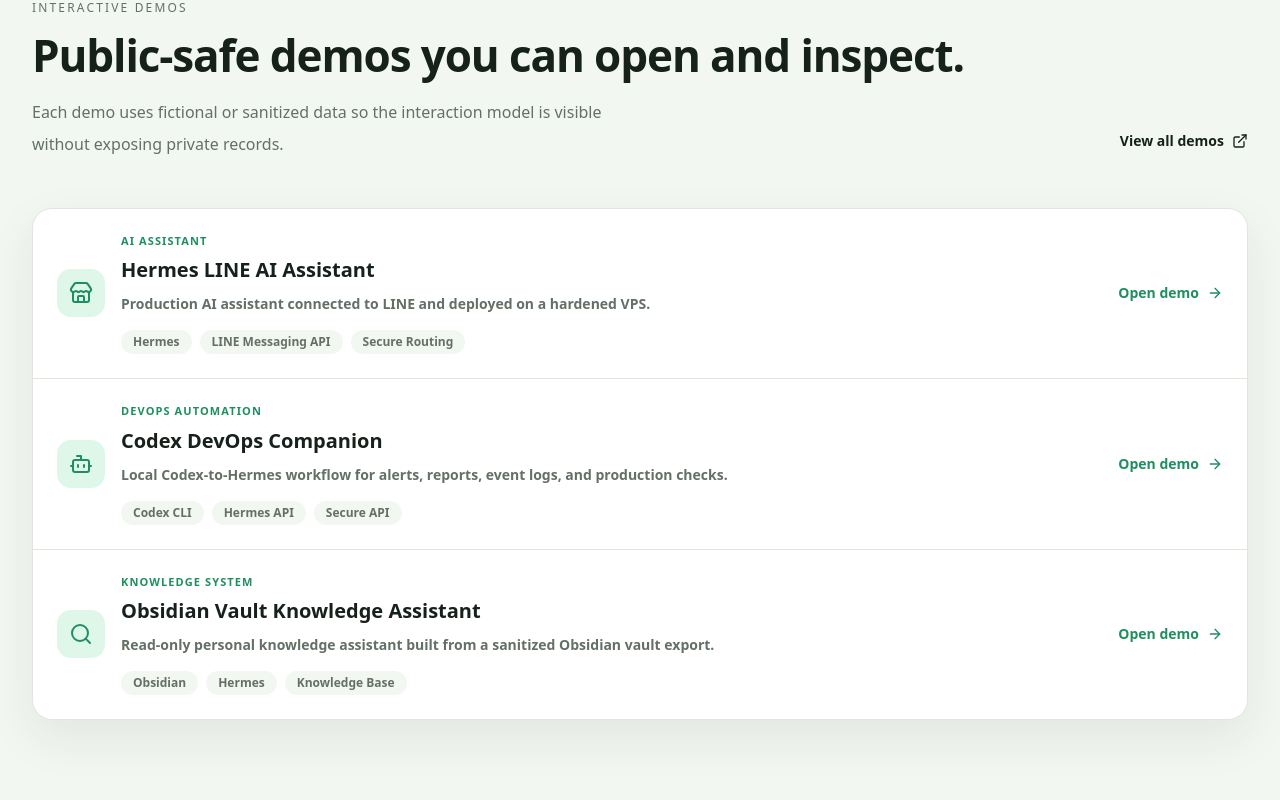
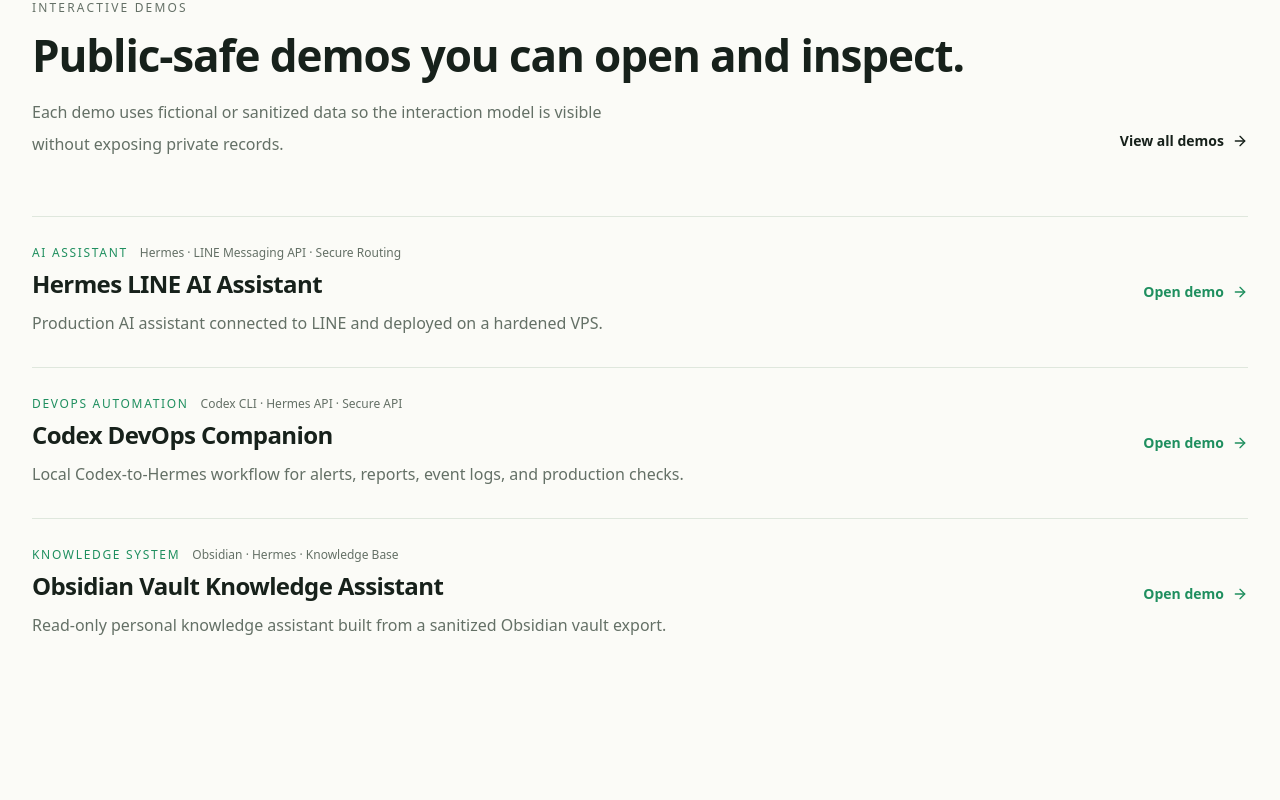
Before and after one commit to Manchinn/Portfolio, a Next.js app: page / in a window 1280 px wide. Shown: the part 2620-3420 px from the top of the page. Built offline with nearby package versions, Linux system fonts and the light colour scheme.

Commit message:
refactor: lighten interactive demos into a clean divided list

```diff
--- a/src/components/portfolio-saas/SaasHome.tsx
+++ b/src/components/portfolio-saas/SaasHome.tsx
@@ -5,12 +5,9 @@
   Bot,
   Boxes,
   Code2,
-  ExternalLink,
   Mail,
   MapPin,
-  Search,
   ShieldCheck,
-  Store,
 } from 'lucide-react'
 import { profile, profileCommon, projects } from '@/data/portfolio'
 import type { Language, Project } from '@/data/types'
@@ -158,7 +155,6 @@
   },
 }
 
-const demoIcons = [Store, Bot, Search]
 const capabilityIcons = [Bot, Boxes, Code2, ShieldCheck]
 const capabilityTones = ['mint', 'cream', 'lilac', 'coral'] as const
 
@@ -302,44 +298,41 @@
 
 function InteractiveDemos({ c, projects: demoProjects }: { c: LocalCopy; projects: Project[] }) {
   return (
-    <SaasSection id="demos" className="bg-saas-surface-soft">
+    <SaasSection id="demos">
       <SaasHeader
         eyebrow={c.demosEyebrow}
         title={c.demosTitle}
         subtitle={c.demosSubtitle}
         align="split"
         rightSlot={
-          <SaasButton href="/demos" variant="secondary" icon={<ExternalLink className="h-4 w-4" />}>
+          <SaasButton href="/demos" variant="secondary" icon={<ArrowRight className="h-4 w-4" />}>
             {c.viewDemos}
           </SaasButton>
         }
       />
-      <div className="mt-12 overflow-hidden rounded-[20px] border border-saas-line bg-white shadow-saas-md">
-        {demoProjects.map((project, index) => {
-          const Icon = demoIcons[index] ?? Store
-          return (
-            <div key={project.id} className="grid gap-4 border-b border-saas-line p-5 last:border-b-0 sm:p-6 lg:grid-cols-[auto_minmax(0,1fr)_auto] lg:items-center">
-              <div className="flex h-12 w-12 shrink-0 items-center justify-center rounded-[14px] bg-saas-mint text-saas-green">
-                <Icon className="h-6 w-6" />
+      <div className="mt-14 divide-y divide-saas-line border-t border-saas-line">
+        {demoProjects.map((project) => (
+          <a
+            key={project.id}
+            href={project.demo}
+            className="group grid gap-3 py-7 transition lg:grid-cols-[minmax(0,1fr)_auto] lg:items-center"
+          >
+            <div className="min-w-0">
+              <div className="flex items-baseline gap-3">
+                <p className="text-xs font-medium uppercase tracking-[0.14em] text-saas-green">{project.category}</p>
+                <span className="text-xs font-light text-saas-muted">{project.tech.slice(0, 3).join(' · ')}</span>
               </div>
-              <div className="min-w-0">
-                <p className="text-[11px] font-bold uppercase tracking-[0.1em] text-saas-green">{project.category}</p>
-                <h3 className="mt-2 break-words text-xl font-black leading-tight text-saas-ink">{project.title}</h3>
-                <p className="mt-2 max-w-3xl text-sm font-semibold leading-7 text-saas-muted">{project.description}</p>
-                <div className="mt-3 flex flex-wrap gap-2">
-                  {project.tech.slice(0, 3).map((tech) => (
-                    <span key={tech} className="rounded-full bg-saas-surface-soft px-3 py-1 text-xs font-black text-saas-muted">
-                      {tech}
-                    </span>
-                  ))}
-                </div>
-              </div>
-              <SaasButton href={project.demo} variant="ghost" icon={<ArrowRight className="h-4 w-4" />}>
-                {c.openDemo}
-              </SaasButton>
+              <h3 className="mt-2 break-words text-2xl font-bold leading-tight tracking-tight text-saas-ink transition group-hover:text-saas-green">
+                {project.title}
+              </h3>
+              <p className="mt-2 max-w-2xl text-base font-light leading-8 text-saas-muted">{project.description}</p>
             </div>
-          )
-        })}
+            <span className="inline-flex items-center gap-2 text-sm font-semibold text-saas-green">
+              {c.openDemo}
+              <ArrowRight className="h-4 w-4 transition group-hover:translate-x-1" />
+            </span>
+          </a>
+        ))}
       </div>
     </SaasSection>
   )
```
